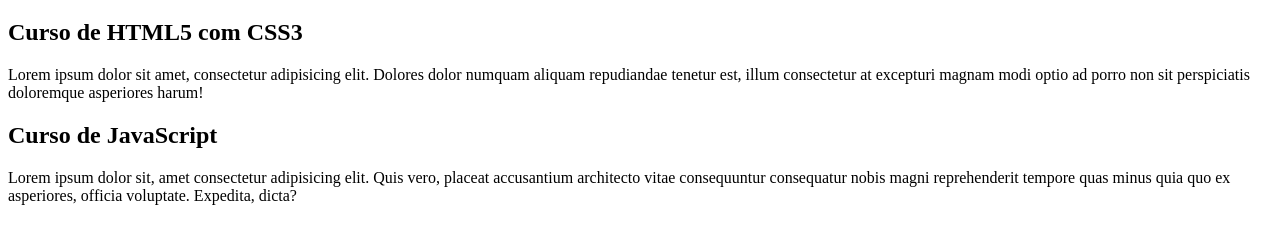
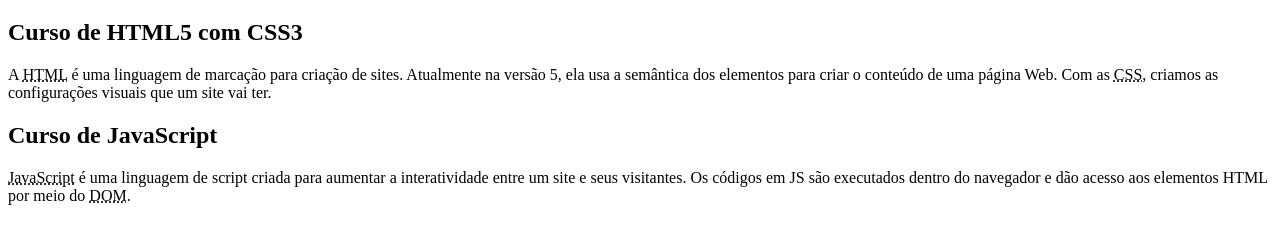
Before and after one commit to franciscotpezzi/proj_sit, a plain HTML site: page index.html in a window 1280 px wide. Shown: the part 61-304 px from the top of the page. Drawn offline with Linux system fonts and the light colour scheme.

Commit message:
comitando

```diff
--- a/index.html
+++ b/index.html
@@ -13,11 +13,15 @@
         </header>
         <article>
             <h2>Curso de HTML5 com CSS3</h2>
-            <p>Lorem ipsum dolor sit amet, consectetur adipisicing elit. Dolores dolor numquam aliquam repudiandae tenetur est, illum consectetur at excepturi magnam modi optio ad porro non sit perspiciatis doloremque asperiores harum!</p>
+            <p>A <abbr title="HiperText Markup Language">HTML</abbr> é uma linguagem de marcação para criação
+                de sites. Atualmente na versão 5, ela usa a semântica dos elementos para criar o conteúdo de uma
+            página Web. Com as <abbr title="Cascading Style Sheets">CSS</abbr>, criamos as configurações visuais que um site vai ter.</p>
         </article>
         <article>
             <h2>Curso de JavaScript</h2>
-            <p>Lorem ipsum dolor sit, amet consectetur adipisicing elit. Quis vero, placeat accusantium architecto vitae consequuntur consequatur nobis magni reprehenderit tempore quas minus quia quo ex asperiores, officia voluptate. Expedita, dicta?</p>
+            <p><abbr title="JavaScript">JavaScript</abbr> é uma linguagem de script criada para aumentar a
+                interatividade entre um site e seus visitantes. Os códigos em JS são executados dentro do navegador
+            e dão acesso aos elementos HTML por meio do <abbr title="Document Object Model">DOM</abbr>.</p>
         </article>
     </main>
 
```
Also changed, not shown: imagens/btn-back.png (added), imagens/curso-em-video-cor.png (added), imagens/curso-em-video-pb.png (added), imagens/curso-html-css.png (added), imagens/curso-javascript.png (added).
